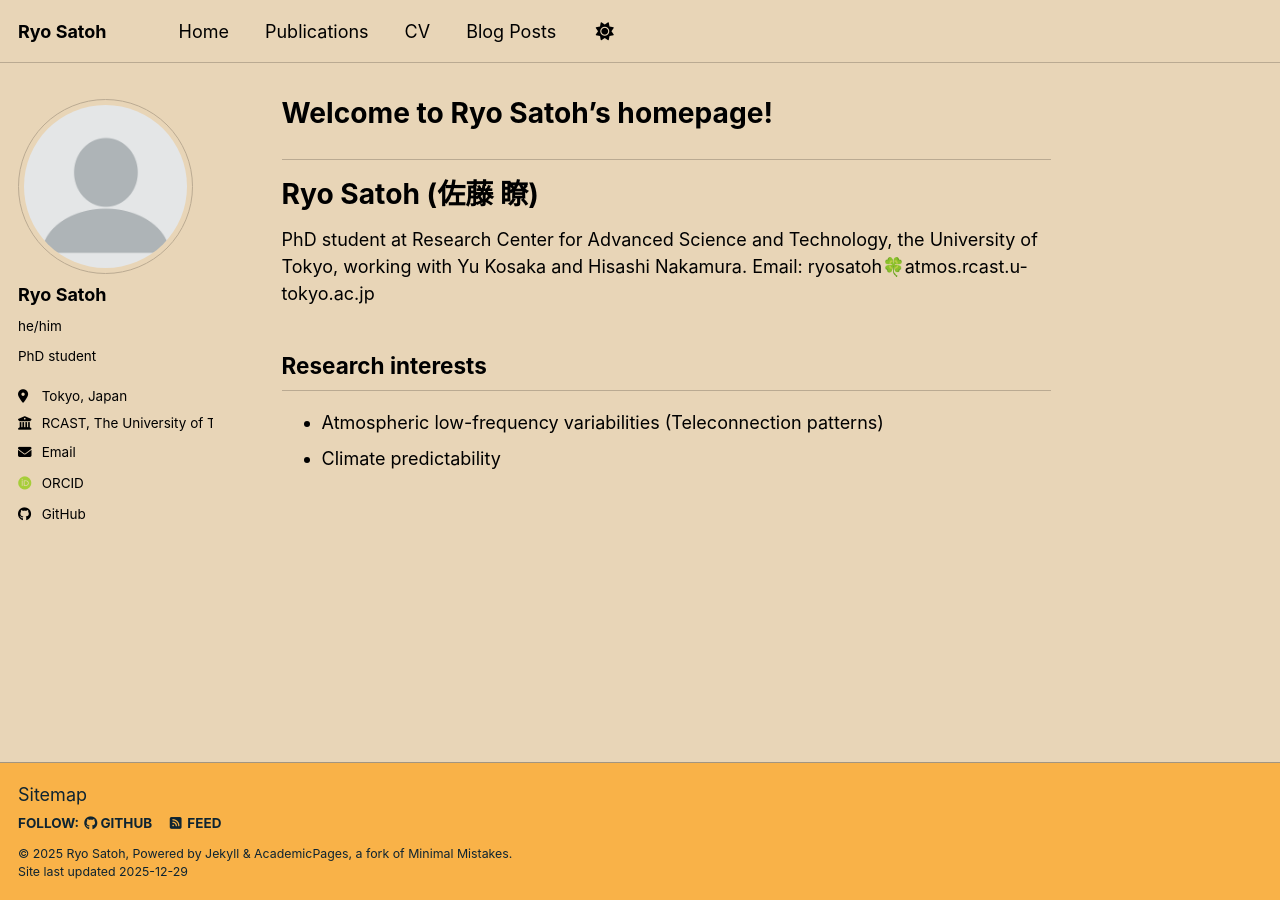
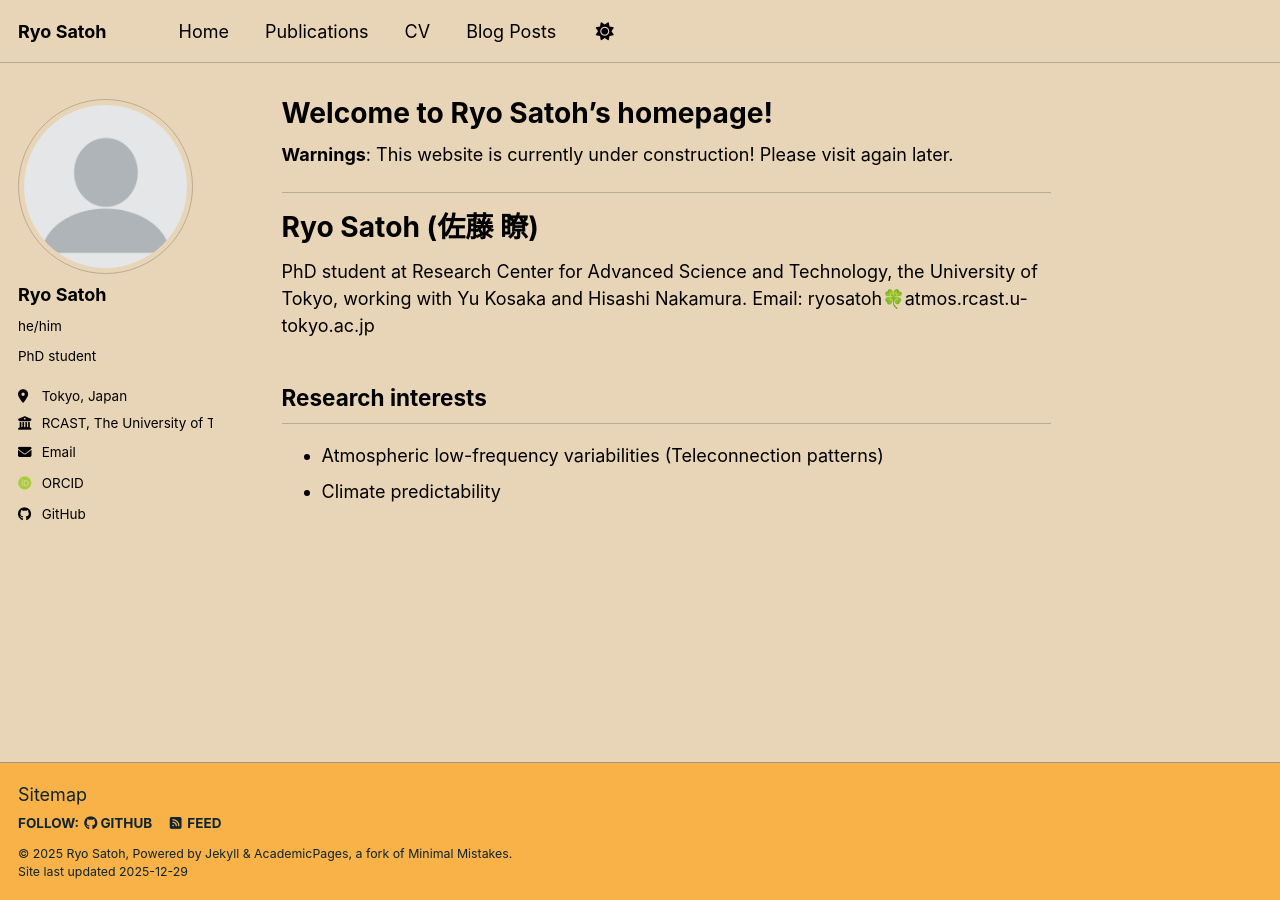
Before and after one commit to ryosatoh/ryosatoh.github.io, a Jekyll site: the page built from _pages/about.md, in a window 1280 px wide. Built offline with Jekyll 4.4.1, drawn with Linux system fonts in a browser that asks for light colours; some web fonts are replaced; a script bundle is joined from its source files by our own code; library files that are not in the unit come from our copies.

Commit message:
Update about.md (under construction massage)

```diff
--- a/_pages/about.md
+++ b/_pages/about.md
@@ -6,6 +6,8 @@ redirect_from:
   - /about/
   - /about.html
 ---
+
+**Warnings**: This website is currently under construction! Please visit again later.
 
 ---
 # Ryo Satoh (佐藤 瞭)
```
